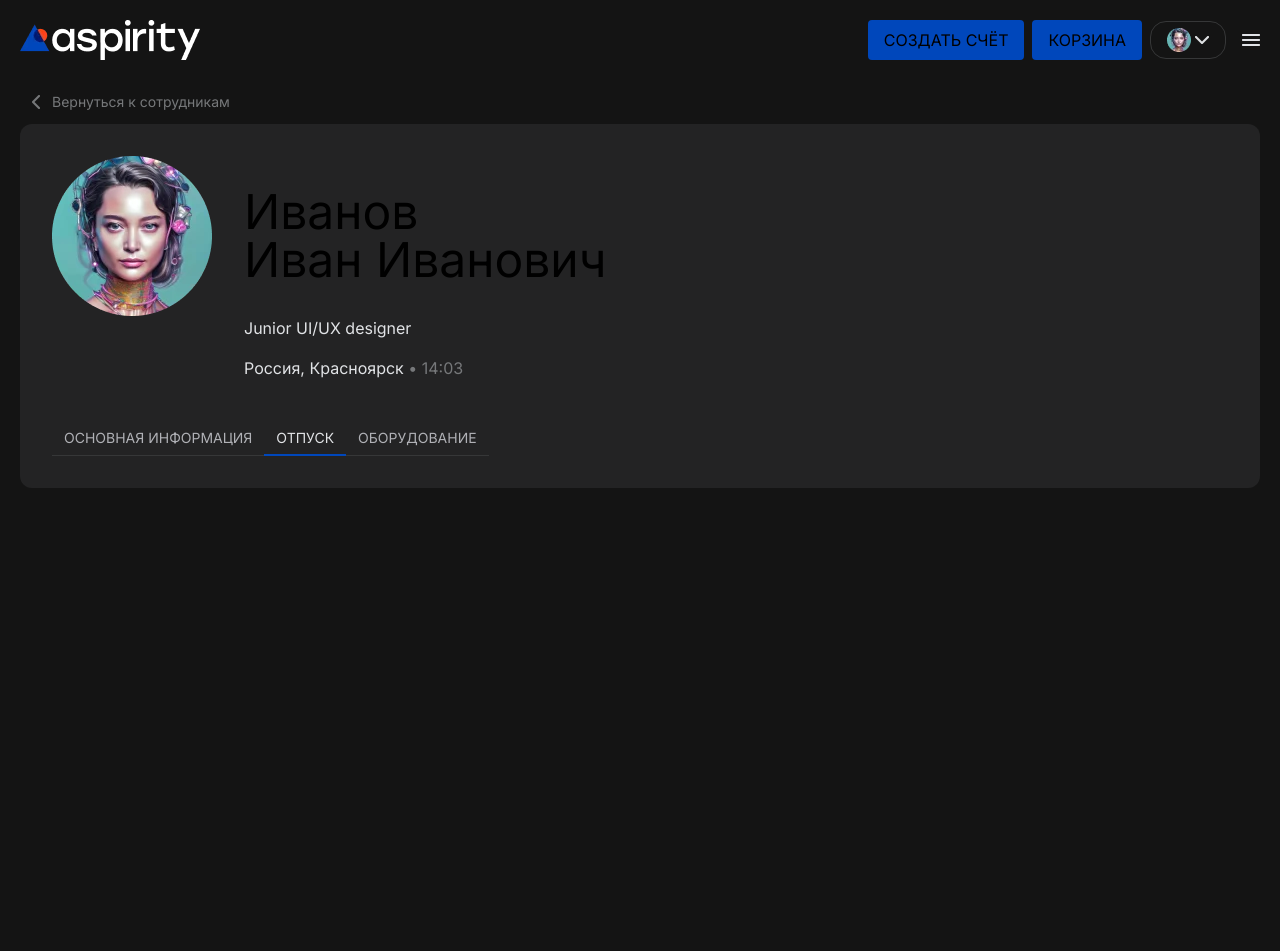
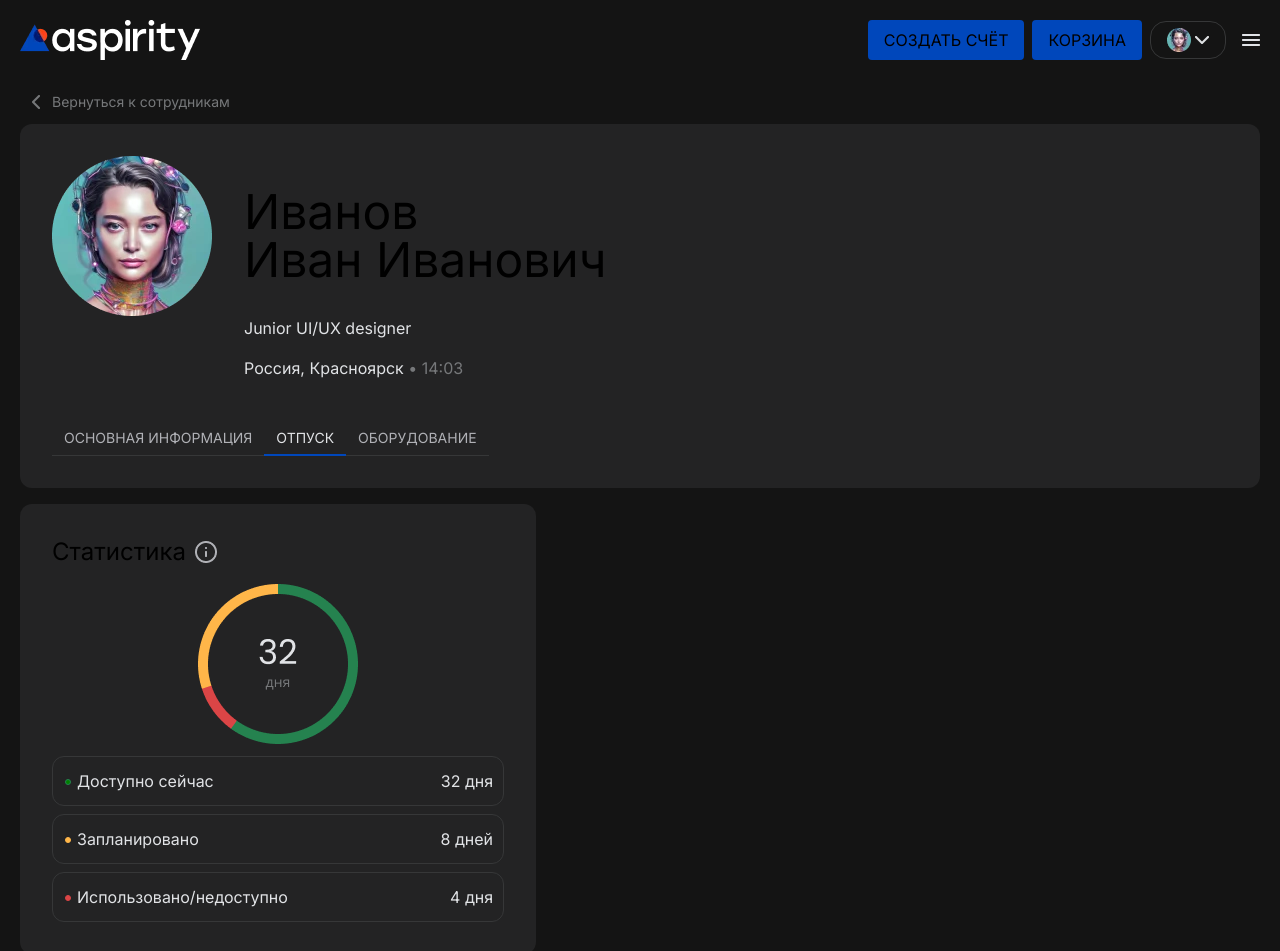
Before and after one commit to sobol4156/aspirity, a Next.js app: page / in a window 1280 px wide. Shown: the top 951 px of the page. Before the commit the page ends 800 px from the top, so only its background shows below. Built offline with nearby package versions, Linux system fonts and the light colour scheme.

Commit message:
block statistics

```diff
--- a/app/employee.css
+++ b/app/employee.css
@@ -1,21 +1,62 @@
-.employee__link{
+.employee__link {
   border-bottom: 1px solid #363738;
   padding: 0 12px 6px;
   cursor: pointer;
 }
-.active{
-    border-bottom: 2px solid #0047BB;
-    color: #E1E3E6;
+.active {
+  border-bottom: 2px solid #0047bb;
+  color: #e1e3e6;
 }
-@media(width<675px){
-    .profile-info{
+.statistics {
+  max-width: 516px;
+}
+.statistics__item {
+  display: flex;
+  justify-content: space-between;
+  padding: 12px 10px 12px 12px;
+  border-radius: 12px;
+  border: 1px solid #363738;
+}
+.statistics__list {
+  color: #e1e3e6;
+}
+.statistics__item-text {
+  position: relative;
+  padding-left: 12px;
+}
+.statistics__item-text:before {
+  content: "";
+  position: absolute;
+  left: 0;
+  top: 10px;
+  border-radius: 50px;
+  width: 6px;
+  height: 6px;
+}
+.statistics__item-text.red:before {
+  background: #db4546;
+  border: 1px solid #db4546;
+}
+
+.statistics__item-text.yellow:before {
+  background: #ffb649;
+  border: 1px solid #ffb649;
+}
+
+.statistics__item-text.green:before {
+  background: #008000;
+  border: 1px solid #25824f;
+}
+
+@media (width<675px) {
+  .profile-info {
     flex-direction: column;
     align-items: center;
   }
-    .profile-name{
+  .profile-name {
     text-align: center;
   }
-    .profile-post{
+  .profile-post {
     text-align: center;
   }
 }
--- a/app/page.tsx
+++ b/app/page.tsx
@@ -29,9 +29,31 @@ export default function Home() {
           </ul>
         </nav>
       </section>
-      <section className="vacation">
-        <div>
-
+      <section className="vacation mt-4 ">
+        <div className="bg-[#232324] p-8 rounded-xl statistics">
+          <div className="flex gap-2 items-center">
+            <h3 className="text-2xl">Cтатистика</h3>
+            <Image className="h-6 w-6 cursor-pointer" src='/image/info.webp' alt="info"  width={24} height={24}/>
+          </div>
+          <div className="flex justify-center mt-4">
+          <Image src='/image/progress-bar.webp' alt="logo" width={160} height={160} />
+          </div>
+          <div className="mt-3">
+            <ul className="statistics__list flex flex-col gap-2">
+              <li className="statistics__item">
+                <span className="statistics__item-text green">Доступно сейчас</span>
+                <span>32 дня</span>
+              </li>
+              <li className="statistics__item">
+                <span className="statistics__item-text yellow">Запланировано</span>
+                <span>8 дней</span>
+              </li>
+              <li className="statistics__item">
+                <span className="statistics__item-text red">Использовано/недоступно</span>
+                <span>4 дня</span>
+              </li>
+            </ul>
+          </div>
         </div>
         <div>
 
```
Also changed, not shown: public/image/info.webp (added), public/image/progress-bar.webp (added). Lines whose indentation alone changed are shown as unchanged.
